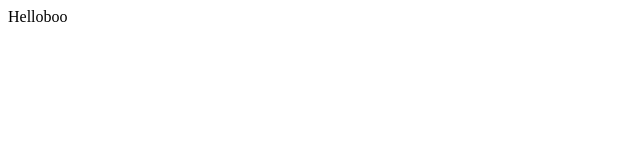
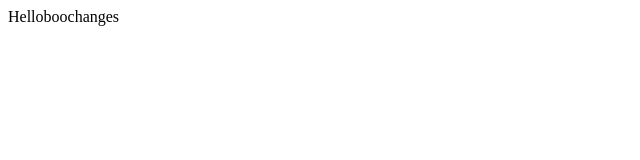
Before and after one commit to nbornman/github_test_repo, a plain HTML site: page index.html in a window 1280 px wide. Shown: the full height of the page, 0-640 px from the left. Drawn offline with Linux system fonts and the light colour scheme.

Commit message:
Afternoon changes

```diff
--- a/index.html
+++ b/index.html
@@ -1 +1 @@
-<div>Helloboo</div>
+<div>Helloboochanges</div>
```
Also changed, not shown: 1 other file.
